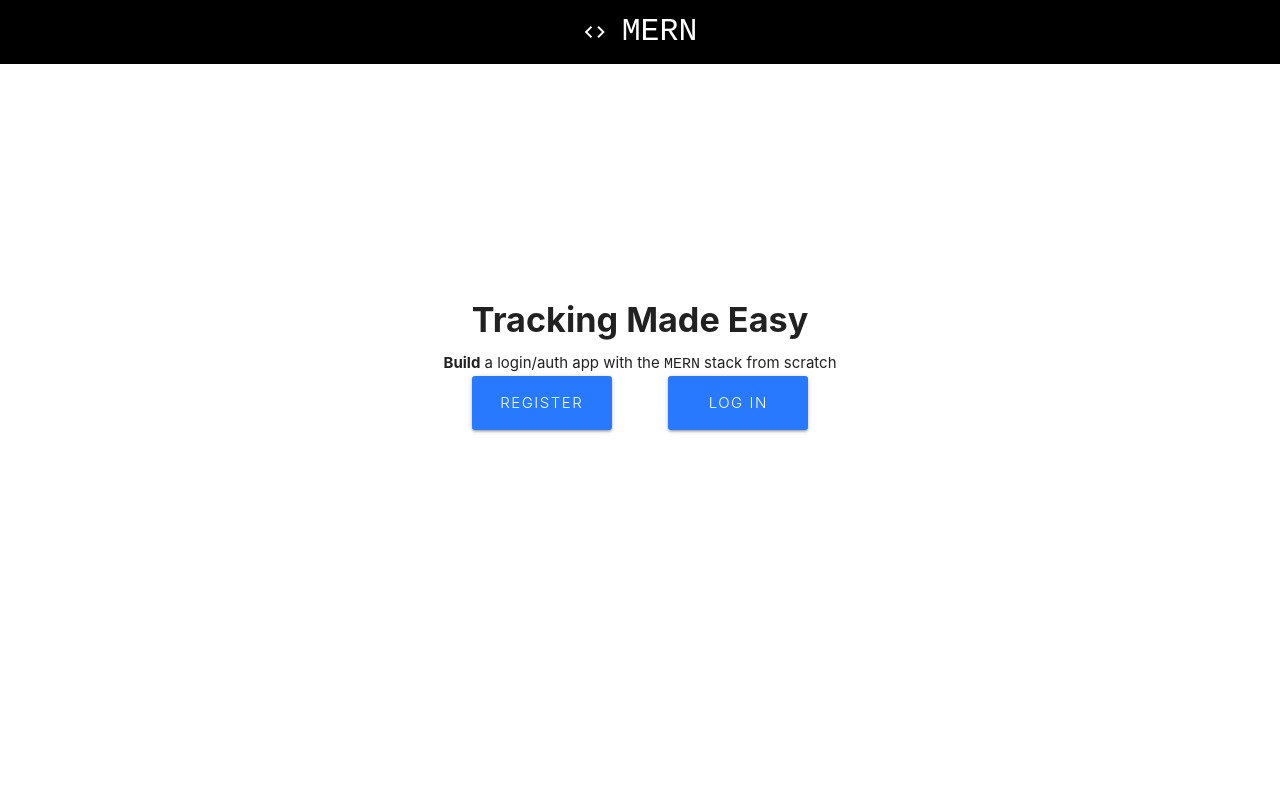
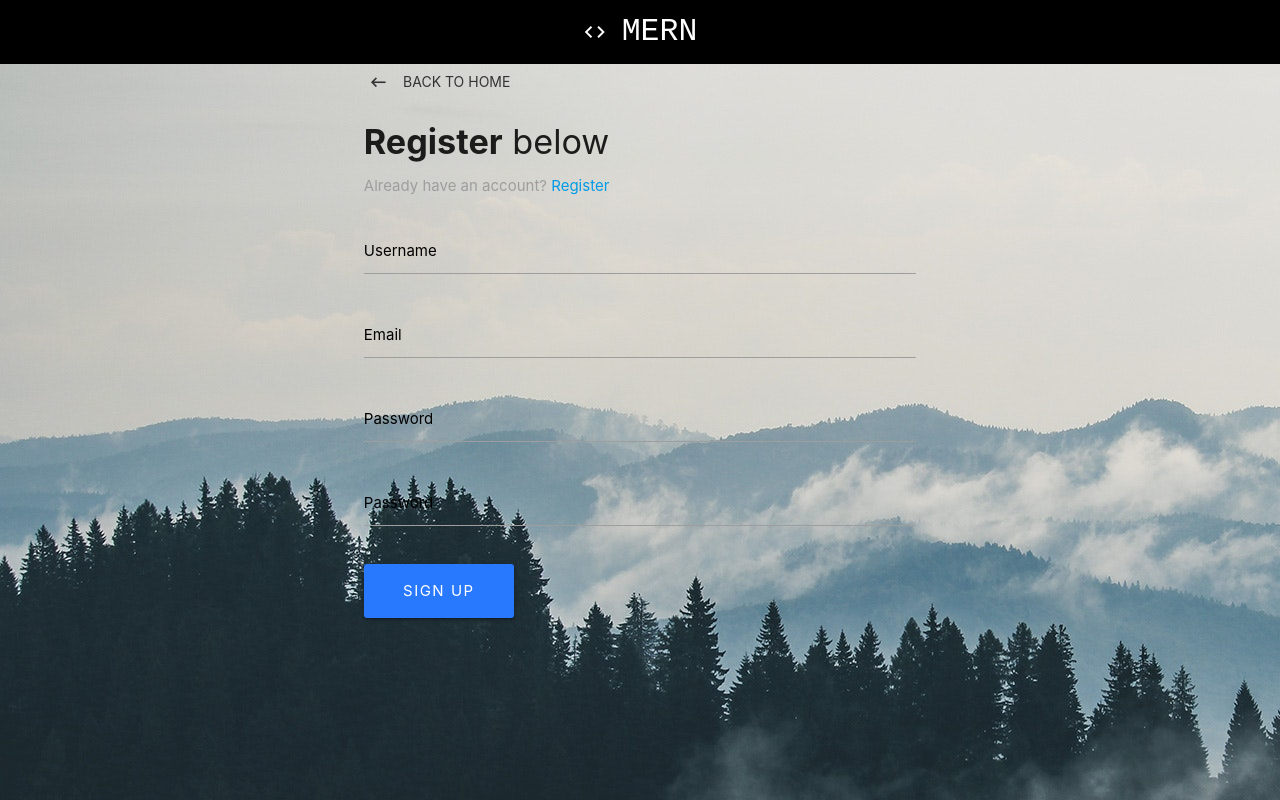
Before and after one commit to JoseBiescas/TrackingMadeEasy, a React (Create React App) app in the folder client/: page /register in a window 1280 px wide. Built offline with nearby package versions, Linux system fonts and the light colour scheme.

Commit message:
Added login and register page.

```diff
--- a/client/src/App.css
+++ b/client/src/App.css
@@ -0,0 +1,3 @@
+body {
+    background-image: url("./images/forest.jpg");
+}
--- a/client/src/App.js
+++ b/client/src/App.js
@@ -5,16 +5,22 @@ import "./App.css";
 //Components
 import Navbar from "./components/layout/Navbar";
 import Landing from "./components/layout/Landing";
+import Register from "./components/authentication/Register";
+import Login from "./components/authentication/Login";
 
-function App() {
+class App extends Component {
+  render() {
     return (
       <Router>
         <div className="App">
           <Navbar />
-        <Landing />
+          <Route exact path="/" component={Landing} />
+          <Route exact path="/register" component={Register} />
+          <Route exact path="/login" component={Login} />
         </div>
       </Router>
     );
   }
+}
 
 export default App;
--- /dev/null
+++ b/client/src/components/authentication/Login.js
@@ -0,0 +1,83 @@
+import React, { Component } from "react";
+import { Link } from "react-router-dom";
+class Login extends Component {
+  constructor() {
+    super();
+    this.state = {
+      email: "",
+      password: "",
+      errors: {},
+    };
+  }
+  onChange = (e) => {
+    this.setState({ [e.target.id]: e.target.value });
+  };
+  onSubmit = (e) => {
+    e.preventDefault();
+    const userData = {
+      email: this.state.email,
+      password: this.state.password,
+    };
+    console.log(userData);
+  };
+  render() {
+    const { errors } = this.state;
+    return (
+      <div className="container">
+        <div style={{ marginTop: "4rem" }} className="row">
+          <div className="col s8 offset-s2">
+            <Link to="/" className="btn-flat waves-effect">
+              <i className="material-icons left">keyboard_backspace</i> Back to
+              home
+            </Link>
+            <div className="col s12" style={{ paddingLeft: "11.250px" }}>
+              <h4>
+                <b>Login</b> below
+              </h4>
+              <p className="grey-text text-darken-1">
+                Don't have an account? <Link to="/register">Register</Link>
+              </p>
+            </div>
+            <form noValidate onSubmit={this.onSubmit}>
+              <div className="input-field col s12">
+                <input
+                  onChange={this.onChange}
+                  value={this.state.email}
+                  error={errors.email}
+                  id="email"
+                  type="email"
+                />
+                <label style={{color: "black"}} htmlFor="email">Email</label>
+              </div>
+              <div className="input-field col s12">
+                <input
+                  onChange={this.onChange}
+                  value={this.state.password}
+                  error={errors.password}
+                  id="password"
+                  type="password"
+                />
+                <label style={{color: "black"}} htmlFor="password">Password</label>
+              </div>
+              <div className="col s12" style={{ paddingLeft: "11.250px" }}>
+                <button
+                  style={{
+                    width: "150px",
+                    borderRadius: "3px",
+                    letterSpacing: "1.5px",
+                    marginTop: "1rem",
+                  }}
+                  type="submit"
+                  className="btn btn-large waves-effect waves-light hoverable blue accent-3"
+                >
+                  Login
+                </button>
+              </div>
+            </form>
+          </div>
+        </div>
+      </div>
+    );
+  }
+}
+export default Login;
--- /dev/null
+++ b/client/src/components/authentication/Register.js
@@ -0,0 +1,120 @@
+import React, { Component } from "react";
+import { Link } from "react-router-dom";
+
+class Register extends Component {
+  constructor(props) {
+    super(props);
+
+    this.onSubmit = this.onSubmit.bind(this);
+
+    this.state = {
+      username: "",
+      email: "",
+      password: "",
+      password2: "",
+      errors: {},
+    };
+  }
+
+  onChange = (e) => {
+    this.setState({
+      [e.target.id]: e.target.value,
+    });
+  };
+
+  onSubmit = (e) => {
+    e.preventDefault();
+
+    const newUSer = {
+      username: this.state.username,
+      email: this.state.email,
+      password: this.state.password,
+      password2: this.state.password2,
+    };
+
+    console.log(newUSer);
+  };
+
+  render() {
+    const { errors } = this.state;
+
+    return (
+      <div className="container">
+        <div className="row">
+          <div className="col s8 offset-s2">
+            <Link to="/" className="btn-flat waves-effect">
+              <i className="material-icons left">keyboard_backspace</i> Back to
+              home
+            </Link>
+            <div className="col s12" style={{ paddingLeft: "11.250px" }}>
+              <h4>
+                <b>Register</b> below
+              </h4>
+              <p className="grey-text text-derken-1">
+                Already have an account? <Link to="/register">Register</Link>
+              </p>
+            </div>
+            <form noValidate onSubmit={this.onSubmit}>
+              <div className="input-field col s12">
+                <input
+                  onChange={this.onChange}
+                  value={this.state.username}
+                  error={errors.username}
+                  id="username"
+                  type="text"
+                />
+                <label style={{color: "black"}} htmlFor="username">Username</label>
+              </div>
+              <div className="input-field col s12">
+                <input
+                  onChange={this.onChange}
+                  value={this.state.email}
+                  error={errors.email}
+                  id="email"
+                  type="email"
+                />
+                <label style={{color: "black"}} htmlFor="email">Email</label>
+              </div>
+              <div className="input-field col s12">
+                <input
+                  onChange={this.onChange}
+                  value={this.state.password}
+                  error={errors.password}
+                  id="password"
+                  type="password"
+                />
+                <label style={{color: "black"}} htmlFor="password">Password</label>
+              </div>
+              <div className="input-field col s12">
+                <input
+                  onChange={this.onChange}
+                  value={this.state.password2}
+                  error={errors.password2}
+                  id="password2"
+                  type="password"
+                />
+                <label style={{color: "black"}} htmlFor="password2">Password</label>
+              </div>
+              <div className="col s12" style={{ paddingLeft: "11.250px" }}>
+                <button
+                  style={{
+                    width: "150px",
+                    borderRadius: "3px",
+                    letterSpacing: "1.5px",
+                    marginTop: "1rem",
+                  }}
+                  type="submit"
+                  className="btn btn-large waves-effect waves-light hoverable blue accent-3"
+                >
+                  Sign up
+                </button>
+              </div>
+            </form>
+          </div>
+        </div>
+      </div>
+    );
+  }
+}
+
+export default Register;
--- a/client/src/components/layout/Landing.js
+++ b/client/src/components/layout/Landing.js
@@ -10,13 +10,11 @@ class Landing extends Component {
             <h4>
               <b>Tracking Made Easy</b>
             </h4>
-            <b>Build</b> a login/auth app with the{" "}
-              <span style={{ fontFamily: "monospace" }}>MERN</span> stack from
-              scratch
+            <b>Track</b> your project's progess
             <br />
             <div className="col s6">
               <Link
-                to="/regiser"
+                to="/register"
                 style={{
                   width: "140px",
                   borderRadius: "3px",
```
Also changed, not shown: client/src/images/forest.jpg (added). Lines whose indentation alone changed are shown as unchanged.
